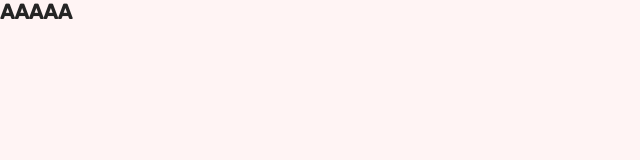
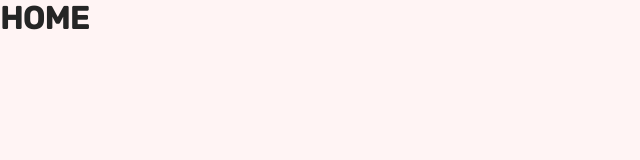
Before and after one commit to myrahkis/good-soup-shop, a React (Vite) app: page / in a window 1280 px wide. Shown: the top 160 px of the page, without its empty margins (0-640 px from the left). Built offline with nearby package versions, Linux system fonts and the light colour scheme.

Commit message:
setting up routes

```diff
--- a/package.json
+++ b/package.json
@@ -11,7 +11,8 @@
   },
   "dependencies": {
     "react": "^18.2.0",
-    "react-dom": "^18.2.0"
+    "react-dom": "^18.2.0",
+    "react-router-dom": "^6.26.1"
   },
   "devDependencies": {
     "@types/react": "^18.2.56",
--- a/src/App.jsx
+++ b/src/App.jsx
@@ -1,8 +1,38 @@
+import { createBrowserRouter, RouterProvider } from "react-router-dom";
+import Home from "./ui/Home";
+import Menu from "./features/menu/Menu";
+import Cart from "./features/cart/Cart";
+import CreateOrder from "./features/order/CreateOrder";
+import Order from "./features/order/Order";
+
+const router = createBrowserRouter([
+  {
+    path: "/",
+    element: <Home />,
+  },
+  {
+    path: "/menu",
+    element: <Menu />,
+  },
+  {
+    path: "/cart",
+    element: <Cart />,
+  },
+  {
+    path: "/order/new",
+    element: <CreateOrder />,
+  },
+  {
+    path: "/order/:orderId",
+    element: <Order />,
+  },
+]);
+
 function App() {
   return (
-    <div>
+    <RouterProvider router={router}>
       <h1>AAAAA</h1>
-    </div>
+    </RouterProvider>
   );
 }
 
--- a/src/index.css
+++ b/src/index.css
@@ -26,6 +26,7 @@
   min-height: 100vh;
   background-color: var(--background-color);
   color: var(--dark-text-color);
+  font-size: 1.5rem;
 }
 
 button {
```
Also changed, not shown: 1 other file (tests, documents, lock files or other folders).
